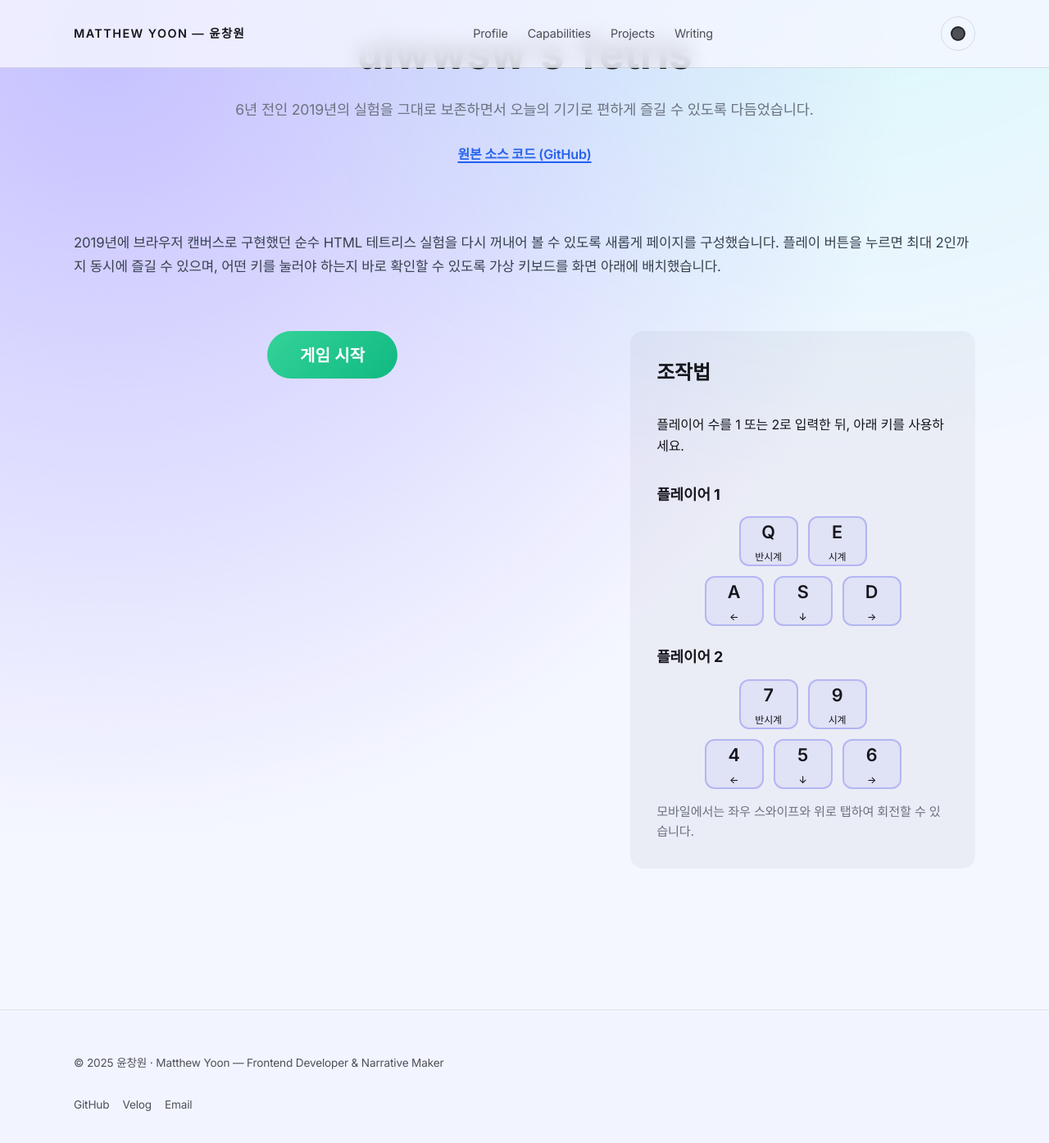
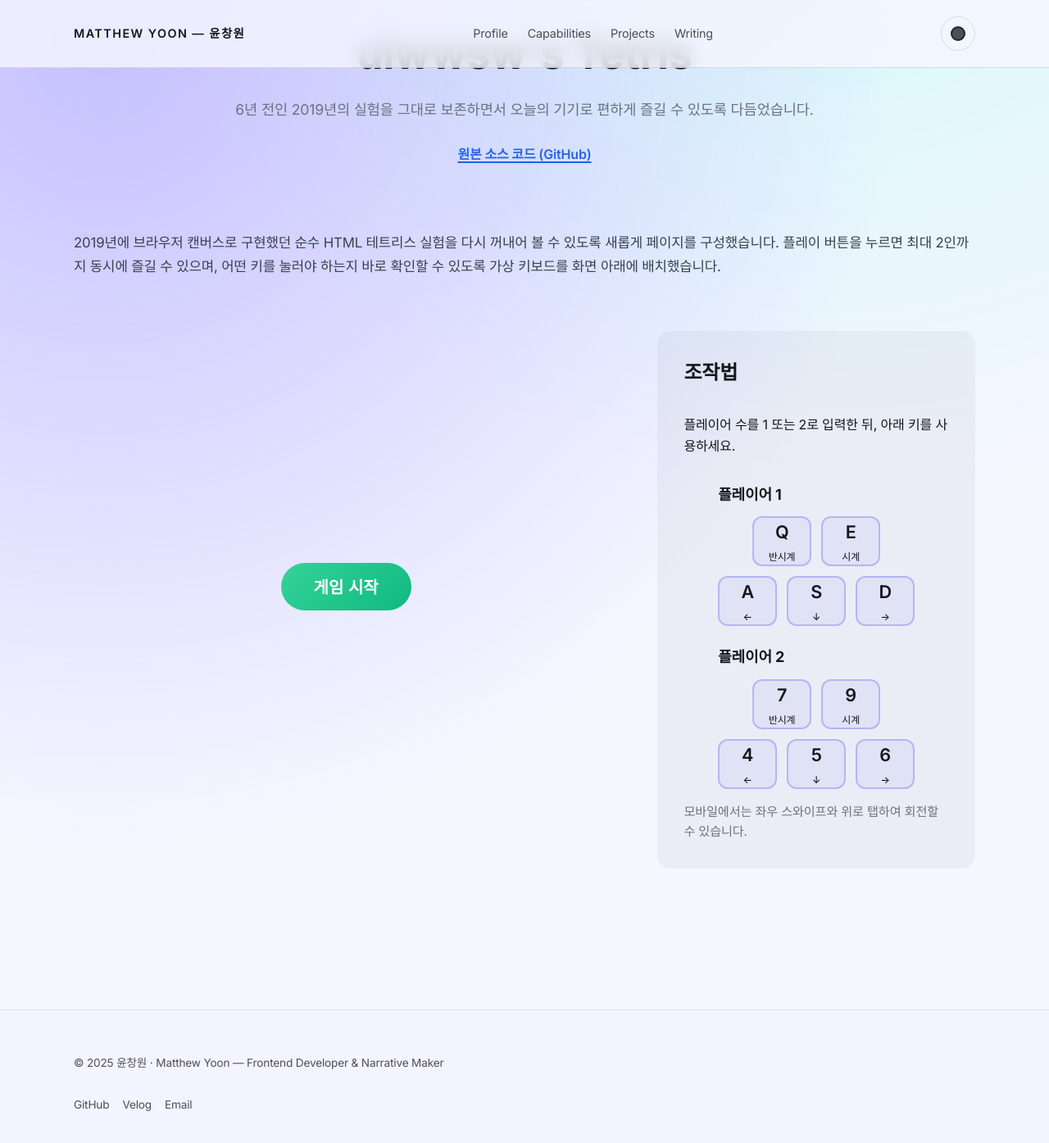
Before and after one commit to uiwwsw/uiwwsw.github.io, a Jekyll site: the page built from tetris/index.html, in a window 1280 px wide and 1400 px high, scrolled down 282 px. Shown: the top 1395 px of the window at 82% size. Built offline with Jekyll 4.4.1, drawn with Linux system fonts in a browser that asks for light colours; nearby versions of some CDN libraries.

Commit message:
Adjust Tetris layout spacing

```diff
--- a/assets/css/tetris.css
+++ b/assets/css/tetris.css
@@ -56,7 +56,7 @@
 
 @media (min-width: 1024px) {
   .tetris-stage {
-    grid-template-columns: minmax(0, 3fr) minmax(0, 2fr);
+    grid-template-columns: minmax(620px, 3fr) minmax(0, 1.75fr);
     align-items: start;
   }
 }
@@ -66,6 +66,7 @@
   justify-items: center;
   gap: 2rem;
   text-align: center;
+  align-self: center;
 }
 
 .tetris-start {
@@ -106,6 +107,24 @@
 @media (min-width: 640px) {
   .tetris-canvases {
     flex-wrap: nowrap;
+  }
+}
+
+@media (min-width: 1024px) {
+  .tetris-controls,
+  .tetris-canvases {
+    min-width: 620px;
+  }
+
+  .tetris-help {
+    width: 100%;
+    max-width: 420px;
+    justify-self: center;
+  }
+
+  .virtual-keyboards {
+    max-width: 380px;
+    margin-inline: auto;
   }
 }
 
```
